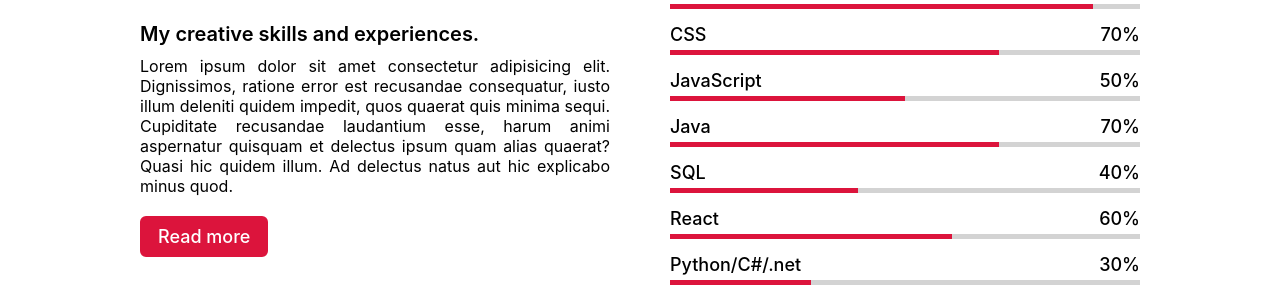
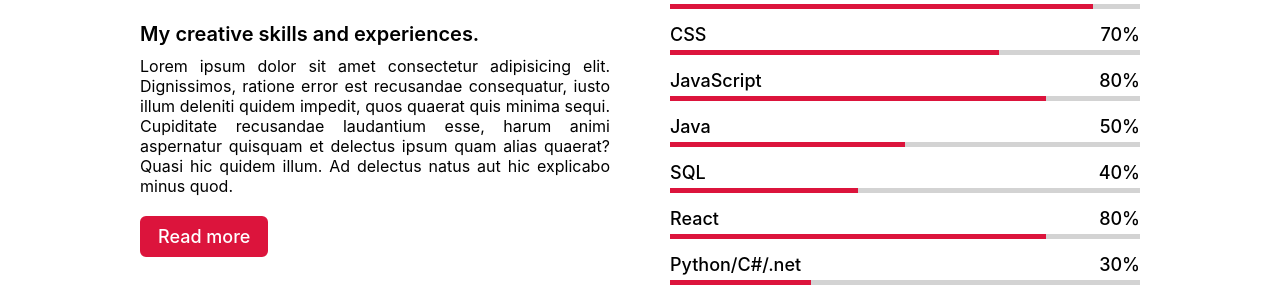
Before and after one commit to juhwan1014/Juhwan_Final_Portfolio, a React (Create React App) app: page / in a window 1280 px wide. Shown: the part 2434-2723 px from the top of the page. Built offline with nearby package versions, Linux system fonts and the light colour scheme.

Commit message:
responsive working

```diff
--- a/src/App.css
+++ b/src/App.css
@@ -588,16 +588,16 @@
     width: 70%;
   }
   .skills-content .right .js::before{
-    width: 50%;
+    width: 80%;
   }
   .skills-content .right .java::before{
-    width: 70%;
+    width: 50%;
   }
   .skills-content .right .sql::before{
     width: 40%;
   }
   .skills-content .right .react::before{
-    width: 60%;
+    width: 80%;
   }
   .skills-content .right .etc::before{
     width: 30%;
@@ -745,6 +745,27 @@
                 font-size: 20px;
                 /* padding: 9px 25px; */
             }
+
+            .project .container{
+                padding-top: 70px;
+                padding-bottom: 70px;
+               width: 100vw;
+               display: flex;
+               align-items: center;
+               justify-content: center;
+               padding-left: 140px;
+               padding-right: 140px;
+            }
+
+
+        .project .arrows .arrow_left{
+            margin-left: -90px;
+        }
+        .project .arrows .arrow_right{
+            margin-right: -90px;
+        }
+
+
 }
 
 @media (max-width: 500px){
--- a/src/components/Navbar.js
+++ b/src/components/Navbar.js
@@ -72,12 +72,11 @@ class Navbar extends Component {
 
             <ul className="menu">
 
-                <li><a href="#">Home</a></li>
-                <li><a href="#">About</a></li>
-                <li><a href="#">Experience</a></li>
-                <li><a href="#">Skills</a></li>
-                <li><a href="#">Contact</a></li>
-                <li><a href="#">Contact</a></li>
+                <li><a href="#Home">Home</a></li>
+                <li><a href="#About">About</a></li>
+                <li><a href="#Experience">Experience</a></li>
+                <li><a href="#Skills">Skills</a></li>
+                <li><a href="#Contact">Contact</a></li>
 
             </ul>
 
--- a/src/components/Skills.js
+++ b/src/components/Skills.js
@@ -42,7 +42,7 @@ class Skills extends Component {
                     <div className="bars">
                         <div className="info">
                             <span>JavaScript</span>
-                            <span>50%</span>
+                            <span>80%</span>
                         </div>
                         <div className="line js">
                         </div>
@@ -50,7 +50,7 @@ class Skills extends Component {
                     <div className="bars">
                         <div className="info">
                             <span>Java</span>
-                            <span>70%</span>
+                            <span>50%</span>
                         </div>
                         <div className="line java">
                         </div>
@@ -66,7 +66,7 @@ class Skills extends Component {
                     <div className="bars">
                         <div className="info">
                             <span>React</span>
-                            <span>60%</span>
+                            <span>80%</span>
                         </div>
                         <div className="line react">
                         </div>
```
Also changed, not shown: src/components/Experience.js (+9 -9 lines).
